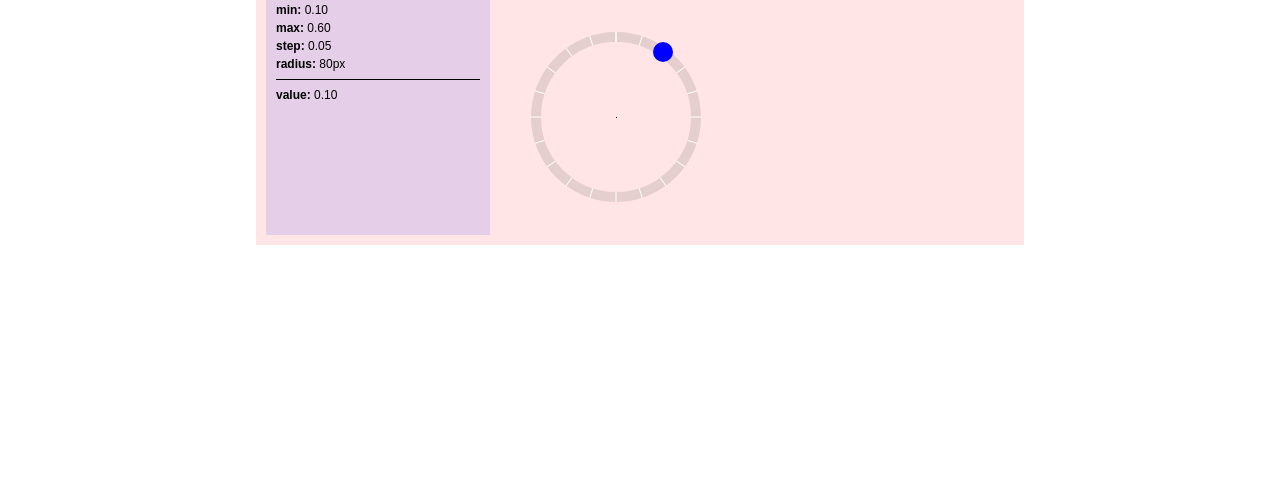
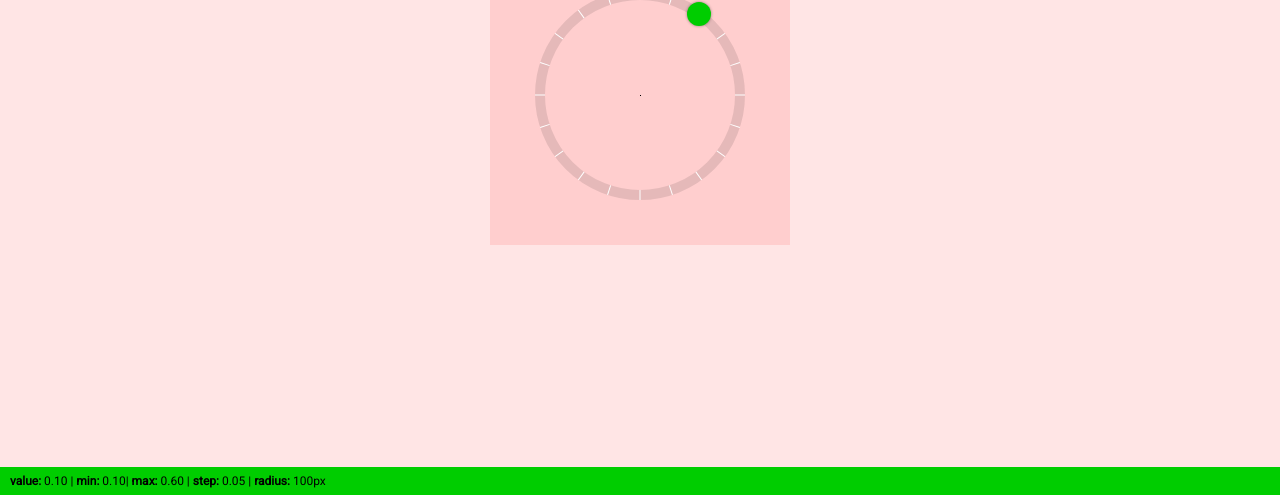
Before and after one commit to nexus6nexus6/circular-slider, a website: page app/index.html in a window 1280 px wide. Shown: the part 305-800 px from the top of the page. Drawn offline with Linux system fonts and the light colour scheme.

Commit message:
fixed z-indexing, styling, labels

```diff
--- a/app/css/app.css
+++ b/app/css/app.css
@@ -2,14 +2,17 @@
 * {
   user-select: none;
   -webkit-user-select: none;
+  font-family: 'Roboto', sans-serif;
 }
+
 html,body{
     padding:0;
     margin: 0;
-    font-family:arial;
+    font-family: 'Roboto', sans-serif;
     font-size:12px;
     font-weight:normal;
     color:black;
+    height: 100%;
 }
 h1, h2, h3, h4, h5, h6{
     padding: 0;
@@ -19,14 +22,12 @@ h1, h2, h3, h4, h5, h6{
 /*app root container*/
 .UIRoot {
     display: block;
-    position: absolute;
-    top: calc(50% - 150px);
-    left: 20%;
-    width: 60%;
-    height: 300px;
+    position: relative;
+    width: 100%;
+    height: 100%;
     background-color: rgba(255,0,0,0.1);
-    padding: 10px;
-    box-sizing: border-box;
+    margin: 0;
+    padding: 0;
 }
 
 /*
@@ -37,7 +38,6 @@ h1, h2, h3, h4, h5, h6{
     display:inline-block;
     float: left;
     width: 100%;
-    height: 36px;
     background-color: rgba(255, 0, 0, 0.1);
 }
 .UIRoot .head h1{
@@ -45,43 +45,43 @@ h1, h2, h3, h4, h5, h6{
     float:left;
     width: 100%;
     text-align: center;
-    font-size:20px;
-    line-height: 36px;
-    background-color: rgba(0, 255, 0, 0.1);
+    font-size:36px;
+    color: #a72525;
+    padding: 10px 0 10px 0;
+    box-sizing: border-box;
+    letter-spacing: 2px;
 }
 
 
 /* labels */
 .UIRoot .labels {
+    position: absolute;
+    bottom: 0;
+    left: 0;
+    width: 100%;
+    background-color:rgba(0, 0, 255, 0.1);
+    line-height: 150%;
+    font-size: 1em
+}
+.UIRoot .labels .info {
     display:inline-block;
-    float: left;
-    width: 30%;
-    height: calc(100% - 36px);
-    background-color:rgba(0, 0, 255, 0.1);
-    padding: 10px;
+    float:left;
+    width: 100%;
+    padding: 5px 10px 5px 10px;
     box-sizing: border-box;
-    line-height: 150%;
-}
-.UIRoot .labels hr {
-    border:none;
-    width: 100%;
-    height: 1px;
-    background: black;
 }
 
 
 
 /* sliders */
 .UIRoot .sliders {
-    display:inline-block;
-    float: left;
-    position: relative;
-    height: 100%;
-    width: 70%;
-    height: calc(100% - 36px);
-    /*background-color:rgba(255, 0, 0, 0.1);*/
-    padding: 10px;
-    box-sizing: border-box;
+    position: absolute;
+    top:50%;
+    left: 50%;
+    margin:-150px 0 0 -150px;
+    width: 300px;
+    height: 300px;
+    background: rgba(255, 0, 0, 0.1);
 }
 .UIRoot .sliders h2{
     display:inline-block;
@@ -116,10 +116,10 @@ h1, h2, h3, h4, h5, h6{
     left:0;
     z-index: 11;
     transform: translate(-50%,-50%);
-    width: 20px;
-    height: 20px;
+    width: 24px;
+    height: 24px;
     border-radius: 50%;
-    background: blue;
+    background: #222;
     cursor: pointer;
     /*pointer-events: none*/
 }
@@ -156,7 +156,7 @@ h1, h2, h3, h4, h5, h6{
     left:0;
     width: 100%;
     height: 100%;
-    z-index: 10;
+    z-index: 9;
     pointer-events: none;
     /*background: rgba(255,0,0,0.5);*/
 }
--- a/app/index.html
+++ b/app/index.html
@@ -3,6 +3,7 @@
     <head>
         <meta charset="utf-8">
         <title></title>
+        <link href="https://fonts.googleapis.com/css?family=Roboto" rel="stylesheet">
         <link rel="stylesheet" href="css/app.css">
         <meta name="viewport" content="width=device-width, initial-scale=1">
     </head>
@@ -15,17 +16,16 @@
             </div>
 
             <div class="labels">
-                <div class="info"></div>
                 <!-- [slider label] -->
             </div>
 
-            <div class="sliders">
-                <!-- [container]-->
+            <div id="container" class="sliders">
+                <!-- [slider-id]-->
+                    <!-- [origin]-->
+                        <!-- [bg]-->
                     <!-- [dragger]-->
                     <!-- [scale]-->
                     <!-- [listener]-->
-                        <!-- [origin]-->
-                            <!-- [bg]-->
             </div>
 
         </div>
--- a/app/js/app.js
+++ b/app/js/app.js
@@ -31,6 +31,7 @@ var circularSlider = (function() {
 
         // set default options and parse 'px' values into numbers
         options = parseOptions({
+            container: getById('#container'),
             id: 'slider',
             color: 'red',
             max: 1,
@@ -49,7 +50,7 @@ var circularSlider = (function() {
 
         // set default sliderEl object values
         sliderEl = {
-            container: null,
+            slider: null,
             scale: null,
             origin: null,
             dragger: null,
@@ -75,12 +76,12 @@ var circularSlider = (function() {
     render = function() {
 
         // get container nodes
-        var sliders = getByClass('.sliders')
+        var container = options.container;
         var labels = getByClass('.labels')
 
         // create slider DOM nodes,  attach them to shared sliderEl
         sliderEl = {
-            container: createEl('div', options.id),
+            slider: createEl('div', options.id),
             listener: createEl('div', 'listener'),
             origin: createEl('div', 'origin'),
             bg: createEl('div', 'bg'),
@@ -91,17 +92,17 @@ var circularSlider = (function() {
 
         // glue slider DOM nodes and append them to container
         sliderEl.origin.appendChild(sliderEl.bg)
-        sliderEl.listener.appendChild(sliderEl.origin)
-        sliderEl.container.appendChild(sliderEl.dragger)
-        sliderEl.container.appendChild(sliderEl.scale)
-        sliderEl.container.appendChild(sliderEl.listener)
+        sliderEl.slider.appendChild(sliderEl.origin)
+        sliderEl.slider.appendChild(sliderEl.dragger)
+        sliderEl.slider.appendChild(sliderEl.scale)
+        sliderEl.slider.appendChild(sliderEl.listener)
 
         // append two main elements to conatiner nodes
-        sliders.appendChild(sliderEl.container)
+        container.appendChild(sliderEl.slider)
         labels.appendChild(sliderEl.label)
 
         // set sliders class namespace
-        sliderEl.container.className += ' circular-slider'
+        sliderEl.slider.className += ' circular-slider'
 
         // position and style slider nodes
         var r = options.radius_,
@@ -119,7 +120,9 @@ var circularSlider = (function() {
         sliderEl.bg.style.width = r*2+t + 'px';
         sliderEl.bg.style.height = r*2+t + 'px';
 
-        // position the dragger to default position
+        // style & position the dragger to default position
+        sliderEl.dragger.style.backgroundColor = options.color
+        sliderEl.dragger.style.boxShadow = '0 0 3px rgba(0,0,0,0.4)'
         setInitialDraggerPosition()
 
     }
@@ -148,7 +151,6 @@ var circularSlider = (function() {
 
         // shorthand slider nodes
         var dragger = sliderEl.dragger,
-            container = sliderEl.container,
             listener = sliderEl.listener,
             origin = sliderEl.origin,
             bg = sliderEl.bg,
@@ -191,13 +193,13 @@ var circularSlider = (function() {
     // start tracking mouse/touch position
     startTracking = function(e) {
         track = true;
-        sliderEl.dragger.style.zIndex = '1'
+        sliderEl.dragger.style.zIndex = 10 // swap position below .listener to catch mousemove on listener
     }
 
     // stop tracking mouse/touch position
     stopTracking = function(e) {
         track = false;
-        sliderEl.dragger.style.zIndex = '12'
+        sliderEl.dragger.style.zIndex = 11 // swap position back to top x-index to catch mousedown on dragger
     }
 
     // if track==true, track mouse/touch position
@@ -294,7 +296,7 @@ var circularSlider = (function() {
         var r = options.radius_,
             cx = options.offset.x_,
             cy = options.offset.y_,
-            arc = childByClass(sliderEl.container,'arc');
+            arc = childByClass(sliderEl.slider,'arc');
 
         // get arc svg string: (start xy, start_angle, end_angle)
         arc.setAttribute('d',getArc((r+cx), (r+cy), options.min, sliderValue)) // sliderValue 0-1
@@ -305,13 +307,19 @@ var circularSlider = (function() {
     // update slider label value
     updateLabel = function() {
         // update slider label
-        sliderEl.label.innerHTML = '<hr><b>value:</b> '+ sliderValue.toFixed(2) || '';
-        // update info label
+        var val = sliderValue.toFixed(2) || ''
+        var labels = getByClass('.labels')
         var info = getByClass('.info')
-        info.innerHTML = '<b>min:</b> '+ options.min.toFixed(2) +'<br>'+
-                         '<b>max:</b> '+ options.max.toFixed(2) +'<br>'+
-                         '<b>step:</b> '+ options.step.toFixed(2) +'<br>'+
-                         '<b>radius:</b> '+ options.radius
+        if (!info) {
+            info = createEl('div','info')
+            labels.appendChild(info)
+        }
+        info.style.backgroundColor = options.color;
+        info.innerHTML = '<b>value:</b> '+ val +' | '+
+                            '<b>min:</b> '+ options.min.toFixed(2) +'| '+
+                            '<b>max:</b> '+ options.max.toFixed(2) +' | '+
+                            '<b>step:</b> '+ options.step.toFixed(2) +' | '+
+                            '<b>radius:</b> '+ options.radius
     }
 
     // sum up all offsets up the DOM tree for touch event
@@ -591,14 +599,28 @@ var circularSlider = (function() {
 
 
 circularSlider.init({
+    container: document.getElementById('container'),
     id: 'slider-1',
-    color: 'rgba(0,255,0,0.3)',
+    color: 'rgba(0,205,0,1)',
     min: 0.1,
     max: 0.6,
     step: 0.05,
-    radius: '80px',
+    radius: '100px',
     offset: {
-        x: '36px',
-        y: '36px'
+        x: '40px',
+        y: '40px'
     }
 });
+// circularSlider.init({
+//     container: document.getElementById('container'),
+//     id: 'slider-2',
+//     color: 'rgba(0,0,255,0.3)',
+//     min: 0.0,
+//     max: 0.9,
+//     step: 0.1,
+//     radius: '50px',
+//     offset: {
+//         x: '30px',
+//         y: '30px'
+//     }
+// });
```
